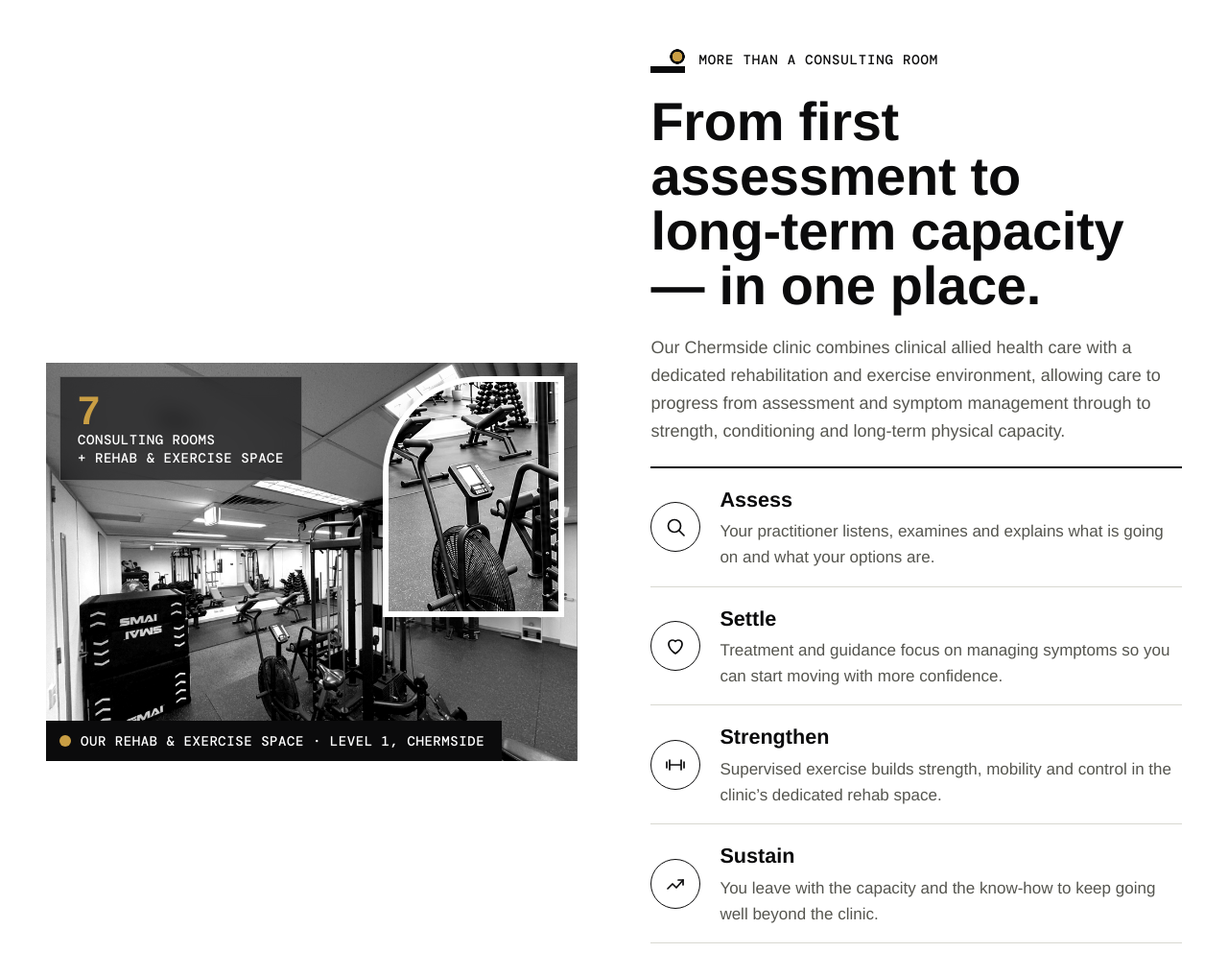
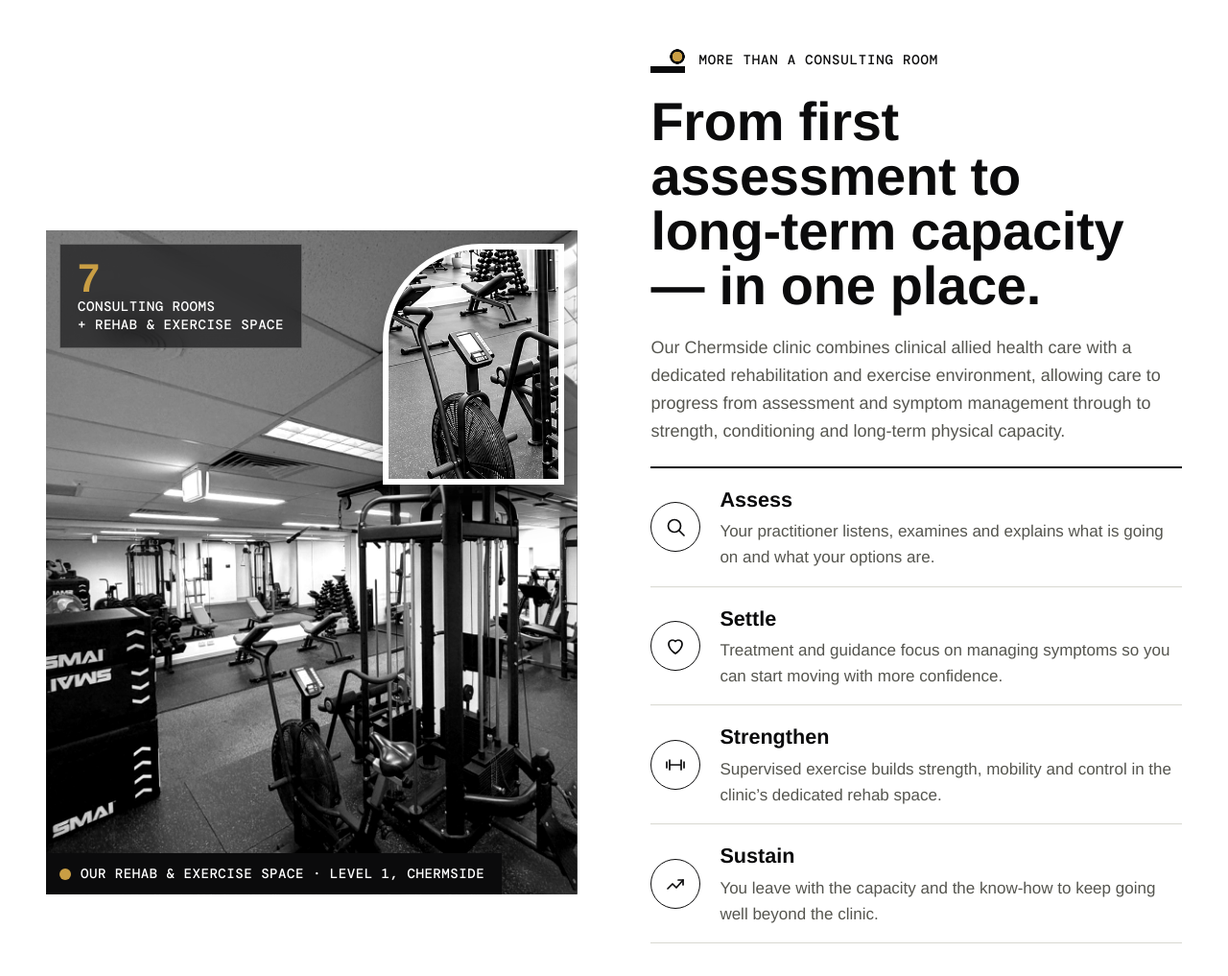
Before and after one commit to amitvalmiki123/Bdyculture-html-design-, a WordPress theme: template themes/bdyculture/front-page.php in a window 1280 px wide. Shown: the part 2040-3057 px from the top of the page at 96% size. Run offline with PHP 8.4 and a stand-in for WordPress, Linux system fonts and the light colour scheme; the site name, menu and one post (Sample post) are stand-ins, and other content is empty; some libraries are stand-ins or nearby versions; some web fonts are replaced.

Commit message:
Fix homepage photo ratio and contact card accent
Co-authored-by: arena-agent <297053741+arena-agent@users.noreply.github.com>

```diff
--- /dev/null
+++ b/themes/bdyculture/assets/css/home-layout-tune.css
@@ -0,0 +1,10 @@
+/* Homepage refinements matching the approved desktop image proportion and CTA accent. */
+@media (min-width: 1100px) {
+  .continuum__photo {
+    aspect-ratio: 4 / 5;
+  }
+}
+
+.contact .card-form--light {
+  box-shadow: 12px 12px 0 var(--signal);
+}
--- a/themes/bdyculture/inc/enqueue.php
+++ b/themes/bdyculture/inc/enqueue.php
@@ -31,6 +31,10 @@ function bdy_enqueue_assets() {
 
 	if ( is_page() ) {
 		wp_enqueue_style( 'bdyculture-page-hero', THEME_URI . '/assets/css/page-hero.css', array( 'bdyculture-main', 'bdyculture-responsive' ), THEME_VERSION );
+	}
+
+	if ( is_front_page() ) {
+		wp_enqueue_style( 'bdyculture-home-layout-tune', THEME_URI . '/assets/css/home-layout-tune.css', array( 'bdyculture-main', 'bdyculture-responsive' ), THEME_VERSION );
 	}
 
 	if ( is_page( 'thank-you' ) ) {
--- a/themes/bdyculture/style.css
+++ b/themes/bdyculture/style.css
@@ -5,7 +5,7 @@ Description: Custom WordPress theme for BDYCULTURE Rehab & Performance Clinic, C
 Author: Digital Movement
 Author URI: https://www.bdyculture.com.au/
 Template: bdyculture-parent
-Version: 1.7.2
+Version: 1.7.3
 Requires at least: 6.4
 Requires PHP: 8.0
 License: GNU General Public License v2 or later
```
Also changed, not shown: 1 other file.
